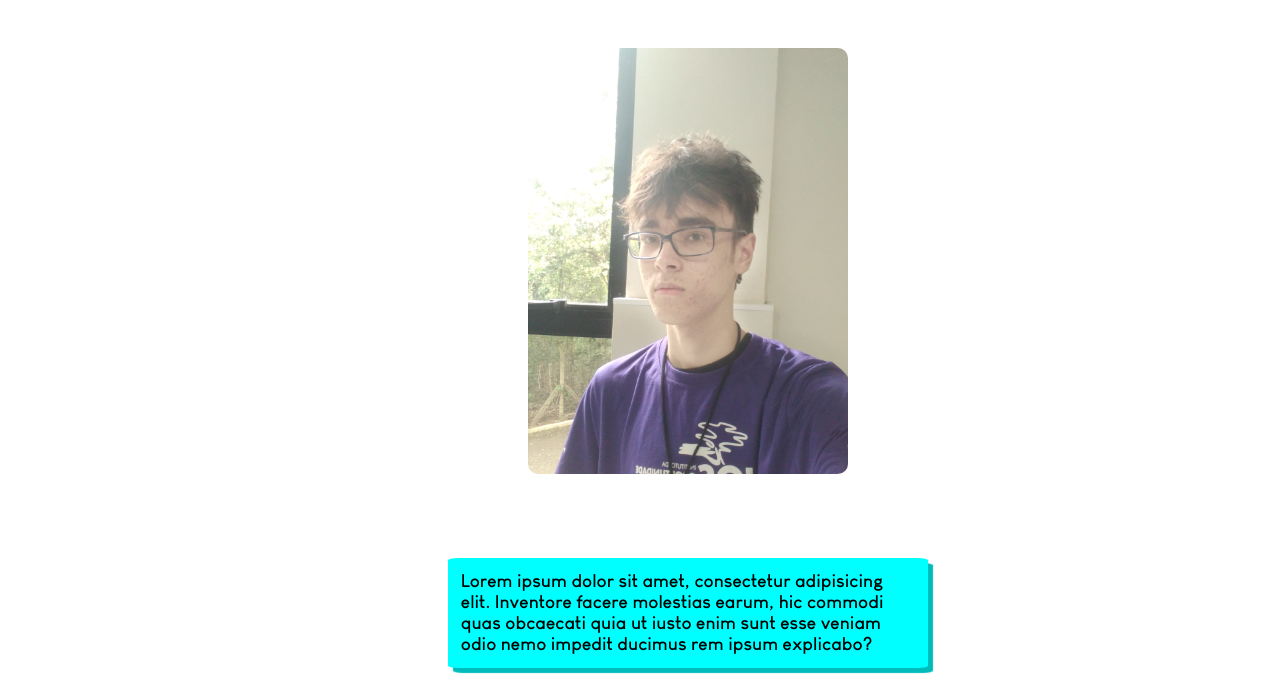
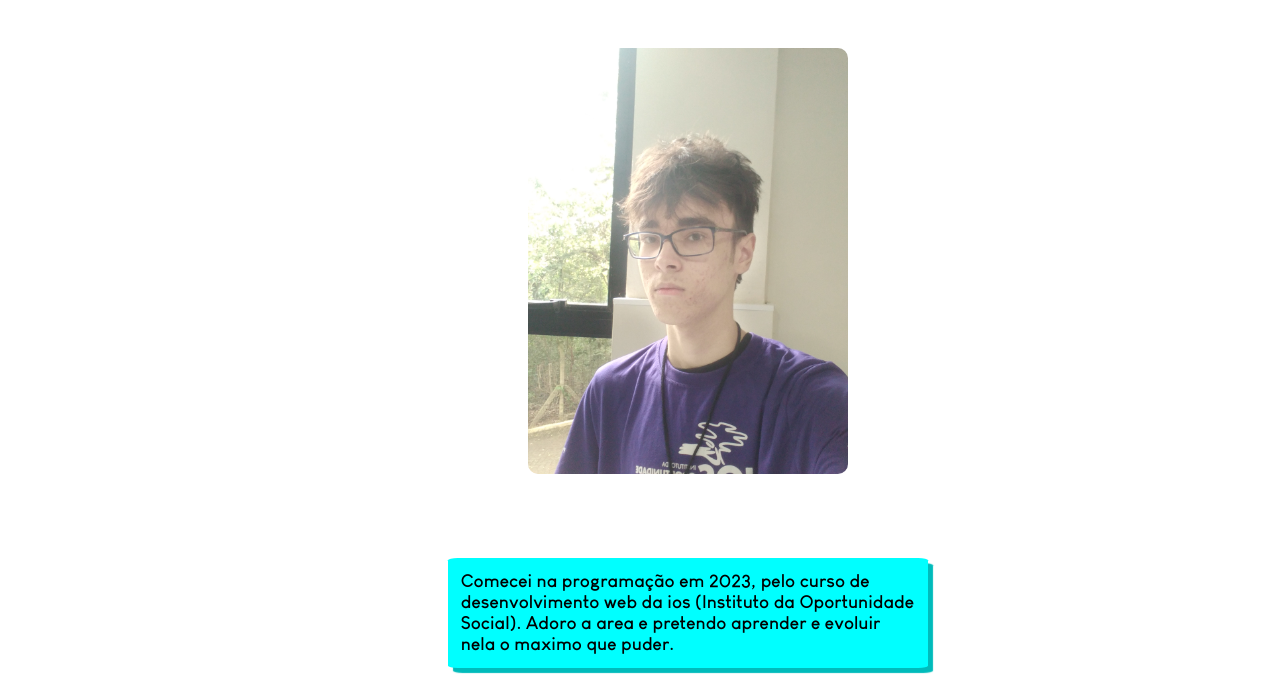
Before and after one commit to Artur360/portifolio, a plain HTML site: page pessoal.html in a window 1280 px wide. Shown: the part 114-800 px from the top of the page. Drawn offline with Linux system fonts and the light colour scheme.

Commit message:
Add files via upload

```diff
--- a/pessoal.html
+++ b/pessoal.html
@@ -29,8 +29,9 @@
 
 
     <div id="divp">
-        <p>Lorem ipsum dolor sit amet, consectetur adipisicing elit. Inventore facere molestias earum, hic commodi quas
-            obcaecati quia ut iusto enim sunt esse veniam odio nemo impedit ducimus rem ipsum explicabo?</p>
+        <p>Comecei na programação em 2023, pelo curso de desenvolvimento web da ios (Instituto da Oportunidade Social).
+            Adoro a area e pretendo aprender e evoluir nela o maximo que puder.
+        </p>
     </div>
 
 
```
